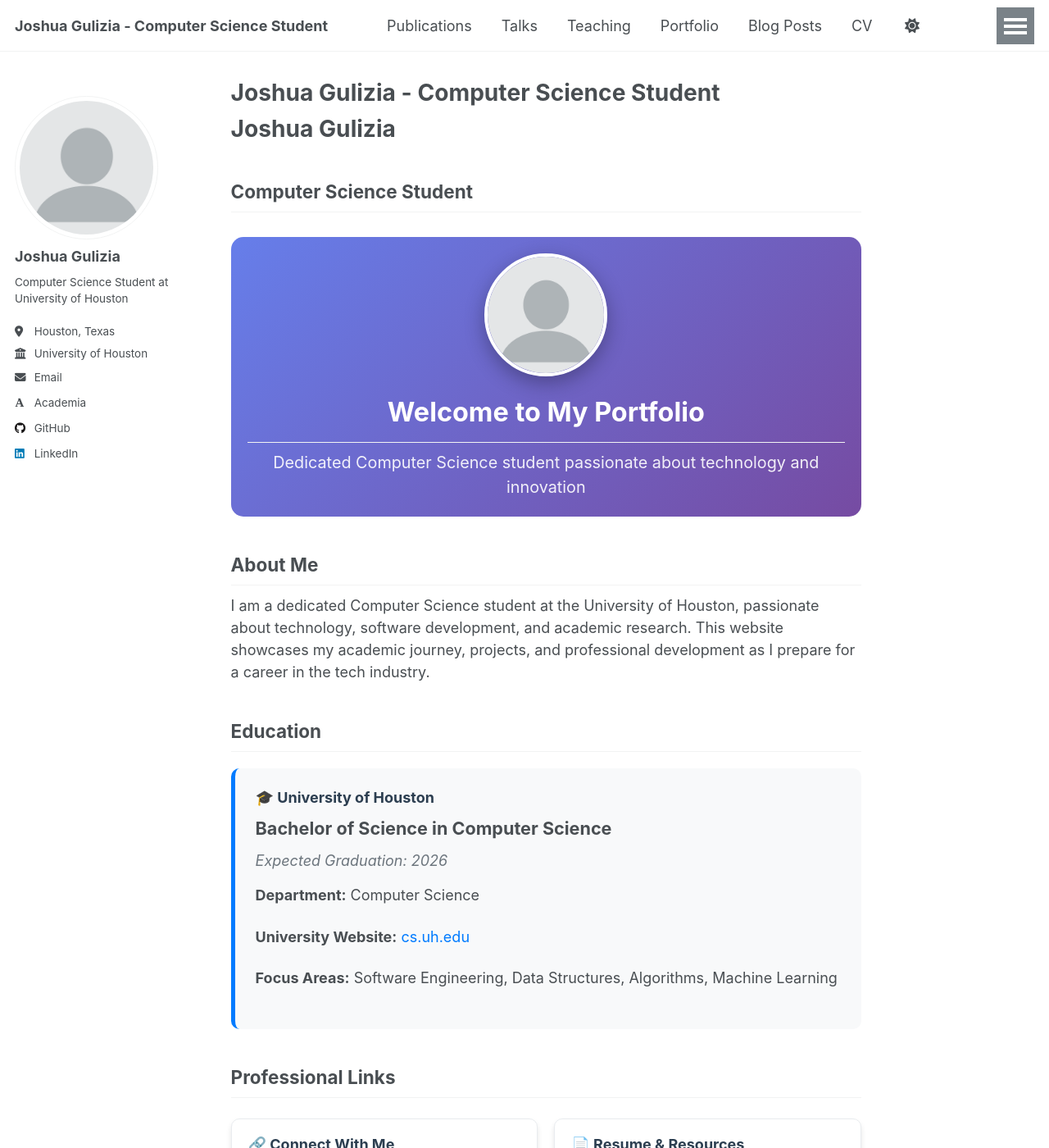
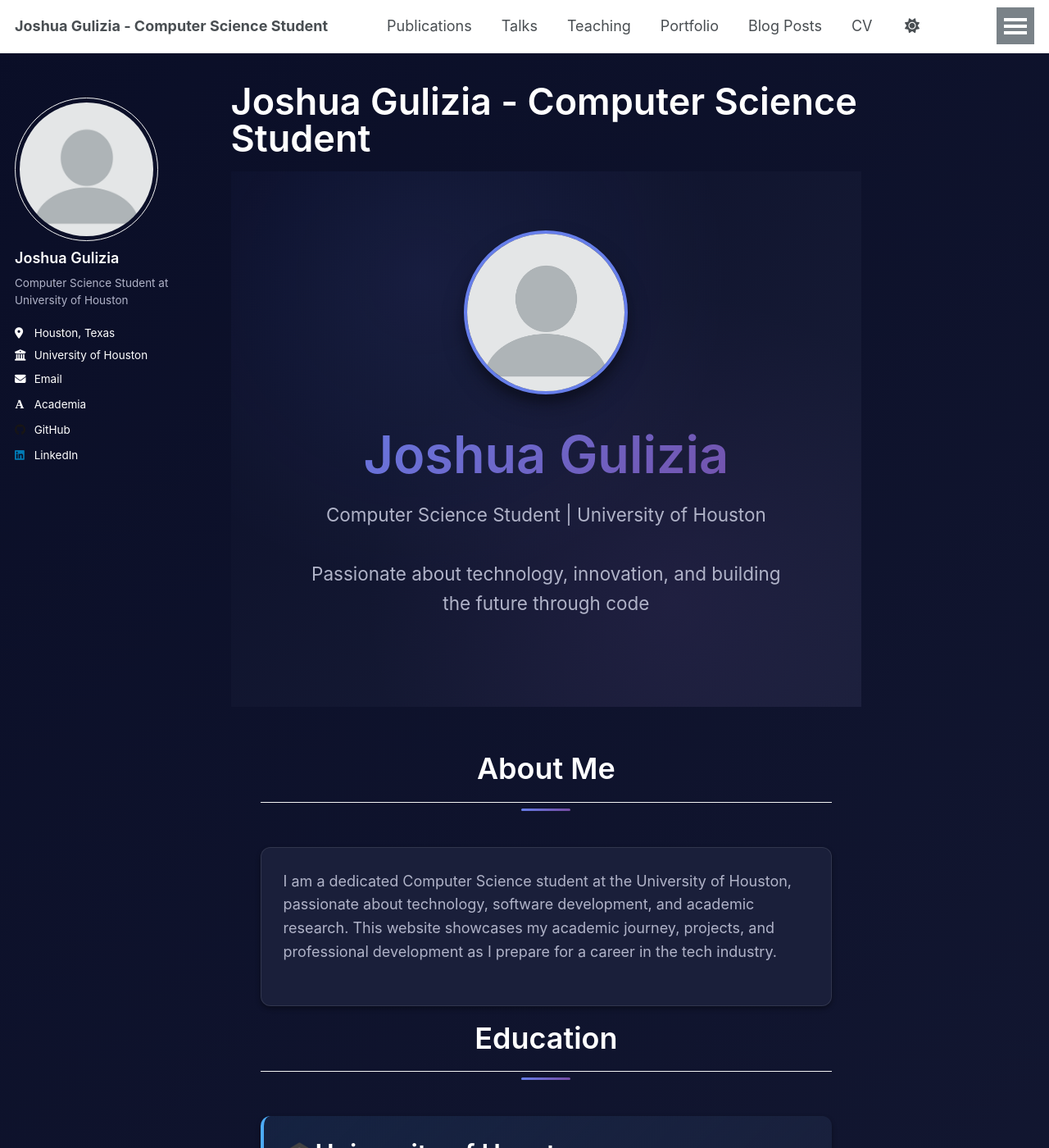
Before and after one commit to jguliz/GitHub-Page, a Jekyll site: the page built from _pages/about.md, in a window 1280 px wide and 1400 px high. Shown: the whole window at 82% size. Built offline with Jekyll 4.4.1, drawn with Linux system fonts in a browser that asks for light colours; some web fonts are replaced; a script that is not in the unit is left out; some of the changed text lies outside the part shown.

Commit message:
Implement beautiful Material-UI inspired dark theme with modern design system

```diff
--- a/_pages/about.md
+++ b/_pages/about.md
@@ -7,122 +7,139 @@ redirect_from:
   - /about.html
 ---
 
-# Joshua Gulizia
-## Computer Science Student
+<link rel="stylesheet" href="/assets/css/custom-theme.css">
 
-<div style="text-align: center; margin: 30px 0; padding: 20px; background: linear-gradient(135deg, #667eea 0%, #764ba2 100%); border-radius: 15px; color: white;">
-  <img src="/images/profile.png" alt="Joshua Gulizia" style="width: 150px; height: 150px; border-radius: 50%; object-fit: cover; border: 4px solid white; box-shadow: 0 8px 25px rgba(0,0,0,0.3); margin-bottom: 15px;">
-  <h2 style="margin: 10px 0; font-size: 1.8em;">Welcome to My Portfolio</h2>
-  <p style="font-size: 1.1em; margin: 0; opacity: 0.9;">Dedicated Computer Science student passionate about technology and innovation</p>
-</div>
-
-## About Me
-
-I am a dedicated Computer Science student at the University of Houston, passionate about technology, software development, and academic research. This website showcases my academic journey, projects, and professional development as I prepare for a career in the tech industry.
-
-## Education
-
-<div style="background: #f8f9fa; padding: 25px; border-radius: 10px; border-left: 5px solid #007bff; margin: 20px 0;">
-  <h3 style="margin-top: 0; color: #2c3e50;">🎓 University of Houston</h3>
-  <p style="font-size: 1.2em; margin: 10px 0;"><strong>Bachelor of Science in Computer Science</strong></p>
-  <p style="color: #6c757d; margin: 5px 0;"><em>Expected Graduation: 2026</em></p>
-
-  <div style="margin-top: 15px;">
-    <p><strong>Department:</strong> Computer Science</p>
-    <p><strong>University Website:</strong> <a href="https://www.cs.uh.edu" style="color: #007bff; text-decoration: none;">cs.uh.edu</a></p>
-    <p><strong>Focus Areas:</strong> Software Engineering, Data Structures, Algorithms, Machine Learning</p>
+<div class="hero">
+  <div class="hero-content">
+    <img src="/images/profile.png" alt="Joshua Gulizia" class="profile-img">
+    <h1>Joshua Gulizia</h1>
+    <p>Computer Science Student | University of Houston</p>
+    <p>Passionate about technology, innovation, and building the future through code</p>
   </div>
 </div>
 
-## Professional Links
-
-<div style="display: grid; grid-template-columns: 1fr 1fr; gap: 20px; margin: 25px 0;">
-  <div style="background: white; padding: 20px; border-radius: 10px; box-shadow: 0 4px 6px rgba(0,0,0,0.1); border: 1px solid #e9ecef;">
-    <h3 style="color: #2c3e50; margin-top: 0;">🔗 Connect With Me</h3>
-    <p><strong>LinkedIn:</strong> <a href="https://www.linkedin.com/in/josh-gulizia-401474290" style="color: #0077b5; text-decoration: none;">josh-gulizia-401474290</a></p>
-    <p><strong>GitHub:</strong> <a href="https://github.com/jguliz" style="color: #333; text-decoration: none;">jguliz</a></p>
-    <p><strong>Email:</strong> jgulizia1205@gmail.com</p>
+<div class="section">
+  <div class="section-title">
+    <h2>About Me</h2>
   </div>
 
-  <div style="background: white; padding: 20px; border-radius: 10px; box-shadow: 0 4px 6px rgba(0,0,0,0.1); border: 1px solid #e9ecef;">
-    <h3 style="color: #2c3e50; margin-top: 0;">📄 Resume & Resources</h3>
-    <p><strong>Resume:</strong> <a href="/files/Joshua_Gulizia_Resume.pdf" style="color: #dc3545; text-decoration: none;">Download PDF</a></p>
-    <p><strong>University:</strong> <a href="https://www.cs.uh.edu" style="color: #007bff; text-decoration: none;">CS Department</a></p>
-    <p><strong>Location:</strong> Houston, Texas</p>
+  <div class="card fade-in-up">
+    <p>I am a dedicated Computer Science student at the University of Houston, passionate about technology, software development, and academic research. This website showcases my academic journey, projects, and professional development as I prepare for a career in the tech industry.</p>
   </div>
-</div>
 
-## Academic Interests
+  <div class="section-title">
+    <h2>Education</h2>
+  </div>
 
-<div style="background: #fff3cd; padding: 20px; border-radius: 10px; border-left: 5px solid #ffc107; margin: 20px 0;">
-  <h3 style="margin-top: 0; color: #856404;">💻 Technical Focus Areas</h3>
-  <div style="display: grid; grid-template-columns: repeat(auto-fit, minmax(250px, 1fr)); gap: 15px; margin-top: 15px;">
-    <div style="background: white; padding: 15px; border-radius: 8px; box-shadow: 0 2px 4px rgba(0,0,0,0.1);">
-      <h4 style="margin: 0 0 10px 0; color: #2c3e50;">🔧 Development</h4>
-      <ul style="margin: 0; padding-left: 20px;">
-        <li>Software Engineering</li>
-        <li>Web Development</li>
-        <li>User Experience Design</li>
-      </ul>
-    </div>
-    <div style="background: white; padding: 15px; border-radius: 8px; box-shadow: 0 2px 4px rgba(0,0,0,0.1);">
-      <h4 style="margin: 0 0 10px 0; color: #2c3e50;">🧠 Computer Science</h4>
-      <ul style="margin: 0; padding-left: 20px;">
-        <li>Data Structures & Algorithms</li>
-        <li>Machine Learning & AI</li>
-        <li>Database Systems</li>
-      </ul>
-    </div>
-    <div style="background: white; padding: 15px; border-radius: 8px; box-shadow: 0 2px 4px rgba(0,0,0,0.1);">
-      <h4 style="margin: 0 0 10px 0; color: #2c3e50;">🌐 Systems</h4>
-      <ul style="margin: 0; padding-left: 20px;">
-        <li>Computer Networks</li>
-        <li>Cybersecurity</li>
-        <li>System Administration</li>
-      </ul>
+  <div class="status-card info fade-in-up">
+    <h3><span class="icon">🎓</span>University of Houston</h3>
+    <p style="font-size: 1.2em; margin: 10px 0;"><strong>Bachelor of Science in Computer Science</strong></p>
+    <p style="color: var(--text-secondary); margin: 5px 0;"><em>Expected Graduation: 2026</em></p>
+
+    <div style="margin-top: 15px;">
+      <p><strong>Department:</strong> Computer Science</p>
+      <p><strong>University Website:</strong> <a href="https://www.cs.uh.edu">cs.uh.edu</a></p>
+      <p><strong>Focus Areas:</strong> Software Engineering, Data Structures, Algorithms, Machine Learning</p>
     </div>
   </div>
 </div>
 
-## Current Projects
+  <div class="section-title">
+    <h2>Professional Links</h2>
+  </div>
 
-<div style="background: #d1ecf1; padding: 20px; border-radius: 10px; border-left: 5px solid #17a2b8; margin: 20px 0;">
-  <h3 style="margin-top: 0; color: #0c5460;">🚀 Active Development</h3>
-  <p>I am currently working on several exciting projects that demonstrate my skills in computer science and software development. These projects range from web applications to data analysis tools, all designed to solve real-world problems and enhance my technical expertise.</p>
-  <p><em>Check back soon for project showcases and detailed case studies!</em></p>
+  <div class="grid grid-2">
+    <div class="card fade-in-up">
+      <h3><span class="icon">🔗</span>Connect With Me</h3>
+      <p><strong>LinkedIn:</strong> <a href="https://www.linkedin.com/in/josh-gulizia-401474290">josh-gulizia-401474290</a></p>
+      <p><strong>GitHub:</strong> <a href="https://github.com/jguliz">jguliz</a></p>
+      <p><strong>Email:</strong> jgulizia1205@gmail.com</p>
+    </div>
+
+    <div class="card fade-in-up">
+      <h3><span class="icon">📄</span>Resume & Resources</h3>
+      <p><strong>Resume:</strong> <a href="/files/Joshua_Gulizia_Resume.pdf">Download PDF</a></p>
+      <p><strong>University:</strong> <a href="https://www.cs.uh.edu">CS Department</a></p>
+      <p><strong>Location:</strong> Houston, Texas</p>
+    </div>
+  </div>
+
+  <div class="section-title">
+    <h2>Academic Interests</h2>
+  </div>
+
+  <div class="status-card warning fade-in-up">
+    <h3><span class="icon">💻</span>Technical Focus Areas</h3>
+    <div class="grid grid-3" style="margin-top: 15px;">
+      <div class="card">
+        <h4><span class="icon">🔧</span>Development</h4>
+        <ul>
+          <li>Software Engineering</li>
+          <li>Web Development</li>
+          <li>User Experience Design</li>
+        </ul>
+      </div>
+      <div class="card">
+        <h4><span class="icon">🧠</span>Computer Science</h4>
+        <ul>
+          <li>Data Structures & Algorithms</li>
+          <li>Machine Learning & AI</li>
+          <li>Database Systems</li>
+        </ul>
+      </div>
+      <div class="card">
+        <h4><span class="icon">🌐</span>Systems</h4>
+        <ul>
+          <li>Computer Networks</li>
+          <li>Cybersecurity</li>
+          <li>System Administration</li>
+        </ul>
+      </div>
+    </div>
+  </div>
+
+  <div class="section-title">
+    <h2>Current Projects</h2>
+  </div>
+
+  <div class="status-card success fade-in-up">
+    <h3><span class="icon">🚀</span>Active Development</h3>
+    <p>I am currently working on several exciting projects that demonstrate my skills in computer science and software development. These projects range from web applications to data analysis tools, all designed to solve real-world problems and enhance my technical expertise.</p>
+    <p><em>Check back soon for project showcases and detailed case studies!</em></p>
+  </div>
+
+  <div class="section-title">
+    <h2>Quick Navigation</h2>
+  </div>
+
+  <div class="grid grid-3">
+    <a href="/publications/" class="nav-card" style="background: linear-gradient(135deg, var(--primary) 0%, var(--secondary) 100%);">
+      <h4><span class="icon">📚</span>Publications</h4>
+      <p>Research papers and publications</p>
+    </a>
+    <a href="/portfolio/" class="nav-card" style="background: linear-gradient(135deg, var(--success) 0%, var(--success-dark) 100%);">
+      <h4><span class="icon">💼</span>Portfolio</h4>
+      <p>Software projects and work</p>
+    </a>
+    <a href="/talks/" class="nav-card" style="background: linear-gradient(135deg, var(--warning) 0%, var(--warning-dark) 100%); color: var(--bg-default);">
+      <h4><span class="icon">🎤</span>Talks</h4>
+      <p>Presentations and conferences</p>
+    </a>
+    <a href="/teaching/" class="nav-card" style="background: linear-gradient(135deg, var(--info) 0%, var(--info-dark) 100%);">
+      <h4><span class="icon">👨‍🏫</span>Teaching</h4>
+      <p>Course materials and experience</p>
+    </a>
+    <a href="/cv/" class="nav-card" style="background: linear-gradient(135deg, var(--secondary) 0%, var(--secondary-dark) 100%);">
+      <h4><span class="icon">📄</span>CV</h4>
+      <p>Complete curriculum vitae</p>
+    </a>
+    <a href="/year-archive/" class="nav-card" style="background: linear-gradient(135deg, var(--error) 0%, var(--error-dark) 100%);">
+      <h4><span class="icon">📝</span>Blog</h4>
+      <p>Academic insights and updates</p>
+    </a>
+  </div>
+
+  <div class="card fade-in-up" style="margin-top: 2rem; text-align: center;">
+    <p><em>This website is built using the Academic Pages Jekyll template and hosted on GitHub Pages. It serves as my digital portfolio and academic showcase for potential employers and collaborators.</em></p>
+  </div>
 </div>
-
----
-
-<div style="background: #e8f5e8; padding: 20px; border-radius: 10px; border-left: 5px solid #28a745; margin: 30px 0;">
-  <p style="margin: 0; color: #155724;"><em>This website is built using the Academic Pages Jekyll template and hosted on GitHub Pages. It serves as my digital portfolio and academic showcase for potential employers and collaborators.</em></p>
-</div>
-
-## Quick Navigation
-
-<div style="display: grid; grid-template-columns: repeat(auto-fit, minmax(200px, 1fr)); gap: 15px; margin: 25px 0;">
-  <a href="/publications/" style="display: block; background: #007bff; color: white; padding: 15px; border-radius: 8px; text-decoration: none; text-align: center; transition: transform 0.2s;">
-    <h4 style="margin: 0 0 5px 0;">📚 Publications</h4>
-    <p style="margin: 0; font-size: 0.9em; opacity: 0.9;">Research papers and publications</p>
-  </a>
-  <a href="/portfolio/" style="display: block; background: #28a745; color: white; padding: 15px; border-radius: 8px; text-decoration: none; text-align: center; transition: transform 0.2s;">
-    <h4 style="margin: 0 0 5px 0;">💼 Portfolio</h4>
-    <p style="margin: 0; font-size: 0.9em; opacity: 0.9;">Software projects and work</p>
-  </a>
-  <a href="/talks/" style="display: block; background: #ffc107; color: #212529; padding: 15px; border-radius: 8px; text-decoration: none; text-align: center; transition: transform 0.2s;">
-    <h4 style="margin: 0 0 5px 0;">🎤 Talks</h4>
-    <p style="margin: 0; font-size: 0.9em; opacity: 0.9;">Presentations and conferences</p>
-  </a>
-  <a href="/teaching/" style="display: block; background: #17a2b8; color: white; padding: 15px; border-radius: 8px; text-decoration: none; text-align: center; transition: transform 0.2s;">
-    <h4 style="margin: 0 0 5px 0;">👨‍🏫 Teaching</h4>
-    <p style="margin: 0; font-size: 0.9em; opacity: 0.9;">Course materials and experience</p>
-  </a>
-  <a href="/cv/" style="display: block; background: #6f42c1; color: white; padding: 15px; border-radius: 8px; text-decoration: none; text-align: center; transition: transform 0.2s;">
-    <h4 style="margin: 0 0 5px 0;">📄 CV</h4>
-    <p style="margin: 0; font-size: 0.9em; opacity: 0.9;">Complete curriculum vitae</p>
-  </a>
-  <a href="/year-archive/" style="display: block; background: #dc3545; color: white; padding: 15px; border-radius: 8px; text-decoration: none; text-align: center; transition: transform 0.2s;">
-    <h4 style="margin: 0 0 5px 0;">📝 Blog</h4>
-    <p style="margin: 0; font-size: 0.9em; opacity: 0.9;">Academic insights and updates</p>
-  </a>
-</div>
--- /dev/null
+++ b/assets/css/custom-theme.css
@@ -0,0 +1,365 @@
+/* Custom Material-UI Inspired Dark Theme for Jekyll */
+:root {
+  /* Core Colors */
+  --primary: #667eea;
+  --primary-light: #8b9cff;
+  --primary-dark: #4c63d2;
+  --secondary: #764ba2;
+  --secondary-light: #9c7bb8;
+  --secondary-dark: #5a3a7a;
+
+  /* Background Colors */
+  --bg-default: #0a0e27;
+  --bg-paper: #1a1f3a;
+  --bg-gradient: linear-gradient(135deg, #0a0e27 0%, #1a1f3a 100%);
+
+  /* Text Colors */
+  --text-primary: #ffffff;
+  --text-secondary: #b0b3c8;
+
+  /* Status Colors */
+  --success: #00d4aa;
+  --success-light: #4ddbb8;
+  --success-dark: #00a085;
+  --error: #ff6b6b;
+  --error-light: #ff8e8e;
+  --error-dark: #e55555;
+  --warning: #ffd93d;
+  --warning-light: #ffe066;
+  --warning-dark: #e6c235;
+  --info: #4dabf7;
+  --info-light: #7bc0f9;
+  --info-dark: #339af0;
+
+  /* Shadows */
+  --shadow-sm: 0 1px 3px rgba(0, 0, 0, 0.12), 0 1px 2px rgba(0, 0, 0, 0.24);
+  --shadow-md: 0 3px 6px rgba(0, 0, 0, 0.16), 0 3px 6px rgba(0, 0, 0, 0.23);
+  --shadow-lg: 0 10px 20px rgba(0, 0, 0, 0.19), 0 6px 6px rgba(0, 0, 0, 0.23);
+  --shadow-xl: 0 14px 28px rgba(0, 0, 0, 0.25), 0 10px 10px rgba(0, 0, 0, 0.22);
+
+  /* Border Radius */
+  --radius-sm: 4px;
+  --radius-md: 8px;
+  --radius-lg: 12px;
+  --radius-xl: 16px;
+
+  /* Transitions */
+  --transition-fast: 0.15s ease-in-out;
+  --transition-normal: 0.3s ease-in-out;
+  --transition-slow: 0.5s ease-in-out;
+}
+
+/* Global Styles */
+body {
+  background: var(--bg-gradient);
+  color: var(--text-primary);
+  font-family: 'Inter', -apple-system, BlinkMacSystemFont, 'Segoe UI', Roboto, sans-serif;
+  line-height: 1.6;
+  margin: 0;
+  padding: 0;
+}
+
+/* Typography */
+h1, h2, h3, h4, h5, h6 {
+  color: var(--text-primary);
+  font-weight: 600;
+  margin: 0 0 1rem 0;
+}
+
+h1 { font-size: 2.5rem; }
+h2 { font-size: 2rem; }
+h3 { font-size: 1.75rem; }
+h4 { font-size: 1.5rem; }
+h5 { font-size: 1.25rem; }
+h6 { font-size: 1rem; }
+
+p {
+  color: var(--text-secondary);
+  margin: 0 0 1rem 0;
+}
+
+/* Links */
+a {
+  color: var(--primary);
+  text-decoration: none;
+  transition: var(--transition-fast);
+}
+
+a:hover {
+  color: var(--primary-light);
+  text-decoration: underline;
+}
+
+/* Cards */
+.card {
+  background: var(--bg-paper);
+  border-radius: var(--radius-lg);
+  box-shadow: var(--shadow-md);
+  padding: 1.5rem;
+  margin: 1rem 0;
+  border: 1px solid rgba(255, 255, 255, 0.1);
+  transition: var(--transition-normal);
+}
+
+.card:hover {
+  box-shadow: var(--shadow-lg);
+  transform: translateY(-2px);
+}
+
+/* Buttons */
+.btn {
+  display: inline-block;
+  padding: 0.75rem 1.5rem;
+  border-radius: var(--radius-md);
+  font-weight: 500;
+  text-align: center;
+  text-decoration: none;
+  transition: var(--transition-fast);
+  cursor: pointer;
+  border: none;
+  font-size: 1rem;
+}
+
+.btn-primary {
+  background: linear-gradient(135deg, var(--primary) 0%, var(--secondary) 100%);
+  color: white;
+}
+
+.btn-primary:hover {
+  transform: translateY(-2px);
+  box-shadow: var(--shadow-lg);
+}
+
+.btn-secondary {
+  background: var(--bg-paper);
+  color: var(--text-primary);
+  border: 1px solid rgba(255, 255, 255, 0.2);
+}
+
+.btn-secondary:hover {
+  background: rgba(255, 255, 255, 0.05);
+  border-color: var(--primary);
+}
+
+/* Grid System */
+.grid {
+  display: grid;
+  gap: 1.5rem;
+}
+
+.grid-2 { grid-template-columns: repeat(auto-fit, minmax(300px, 1fr)); }
+.grid-3 { grid-template-columns: repeat(auto-fit, minmax(250px, 1fr)); }
+.grid-4 { grid-template-columns: repeat(auto-fit, minmax(200px, 1fr)); }
+
+/* Hero Section */
+.hero {
+  background: var(--bg-gradient);
+  padding: 4rem 2rem;
+  text-align: center;
+  position: relative;
+  overflow: hidden;
+}
+
+.hero::before {
+  content: '';
+  position: absolute;
+  top: 0;
+  left: 0;
+  right: 0;
+  bottom: 0;
+  background: radial-gradient(circle at 30% 20%, rgba(102, 126, 234, 0.1) 0%, transparent 50%),
+              radial-gradient(circle at 70% 80%, rgba(118, 75, 162, 0.1) 0%, transparent 50%);
+  pointer-events: none;
+}
+
+.hero-content {
+  position: relative;
+  z-index: 1;
+}
+
+.hero h1 {
+  font-size: 3.5rem;
+  margin-bottom: 1rem;
+  background: linear-gradient(135deg, var(--primary) 0%, var(--secondary) 100%);
+  -webkit-background-clip: text;
+  -webkit-text-fill-color: transparent;
+  background-clip: text;
+}
+
+.hero p {
+  font-size: 1.25rem;
+  color: var(--text-secondary);
+  max-width: 600px;
+  margin: 0 auto 2rem auto;
+}
+
+/* Profile Image */
+.profile-img {
+  width: 200px;
+  height: 200px;
+  border-radius: 50%;
+  object-fit: cover;
+  border: 4px solid var(--primary);
+  box-shadow: var(--shadow-xl);
+  margin: 0 auto 2rem auto;
+  display: block;
+  transition: var(--transition-normal);
+}
+
+.profile-img:hover {
+  transform: scale(1.05);
+  box-shadow: 0 20px 40px rgba(102, 126, 234, 0.3);
+}
+
+/* Section Styling */
+.section {
+  padding: 3rem 2rem;
+  max-width: 1200px;
+  margin: 0 auto;
+}
+
+.section-title {
+  text-align: center;
+  margin-bottom: 3rem;
+  position: relative;
+}
+
+.section-title::after {
+  content: '';
+  position: absolute;
+  bottom: -10px;
+  left: 50%;
+  transform: translateX(-50%);
+  width: 60px;
+  height: 3px;
+  background: linear-gradient(135deg, var(--primary) 0%, var(--secondary) 100%);
+  border-radius: 2px;
+}
+
+/* Status Cards */
+.status-card {
+  background: var(--bg-paper);
+  border-radius: var(--radius-lg);
+  padding: 1.5rem;
+  border-left: 4px solid;
+  box-shadow: var(--shadow-md);
+  transition: var(--transition-normal);
+}
+
+.status-card:hover {
+  transform: translateY(-2px);
+  box-shadow: var(--shadow-lg);
+}
+
+.status-card.success {
+  border-left-color: var(--success);
+  background: linear-gradient(135deg, rgba(0, 212, 170, 0.1) 0%, var(--bg-paper) 100%);
+}
+
+.status-card.info {
+  border-left-color: var(--info);
+  background: linear-gradient(135deg, rgba(77, 171, 247, 0.1) 0%, var(--bg-paper) 100%);
+}
+
+.status-card.warning {
+  border-left-color: var(--warning);
+  background: linear-gradient(135deg, rgba(255, 217, 61, 0.1) 0%, var(--bg-paper) 100%);
+}
+
+/* Navigation Cards */
+.nav-card {
+  background: var(--bg-paper);
+  border-radius: var(--radius-lg);
+  padding: 1.5rem;
+  text-align: center;
+  text-decoration: none;
+  color: var(--text-primary);
+  box-shadow: var(--shadow-md);
+  transition: var(--transition-normal);
+  border: 1px solid rgba(255, 255, 255, 0.1);
+}
+
+.nav-card:hover {
+  transform: translateY(-4px);
+  box-shadow: var(--shadow-xl);
+  color: var(--text-primary);
+  text-decoration: none;
+}
+
+.nav-card h4 {
+  margin: 0 0 0.5rem 0;
+  font-size: 1.25rem;
+}
+
+.nav-card p {
+  margin: 0;
+  font-size: 0.9rem;
+  color: var(--text-secondary);
+}
+
+/* Icons */
+.icon {
+  font-size: 1.5rem;
+  margin-right: 0.5rem;
+  vertical-align: middle;
+}
+
+/* Responsive Design */
+@media (max-width: 768px) {
+  .hero h1 {
+    font-size: 2.5rem;
+  }
+
+  .hero p {
+    font-size: 1.1rem;
+  }
+
+  .profile-img {
+    width: 150px;
+    height: 150px;
+  }
+
+  .section {
+    padding: 2rem 1rem;
+  }
+
+  .grid-2,
+  .grid-3,
+  .grid-4 {
+    grid-template-columns: 1fr;
+  }
+}
+
+/* Animations */
+@keyframes fadeInUp {
+  from {
+    opacity: 0;
+    transform: translateY(30px);
+  }
+  to {
+    opacity: 1;
+    transform: translateY(0);
+  }
+}
+
+.fade-in-up {
+  animation: fadeInUp 0.6s ease-out;
+}
+
+/* Custom Scrollbar */
+::-webkit-scrollbar {
+  width: 8px;
+}
+
+::-webkit-scrollbar-track {
+  background: var(--bg-default);
+}
+
+::-webkit-scrollbar-thumb {
+  background: var(--primary);
+  border-radius: 4px;
+}
+
+::-webkit-scrollbar-thumb:hover {
+  background: var(--primary-light);
+}
```
Also changed, not shown: 1 other file.
